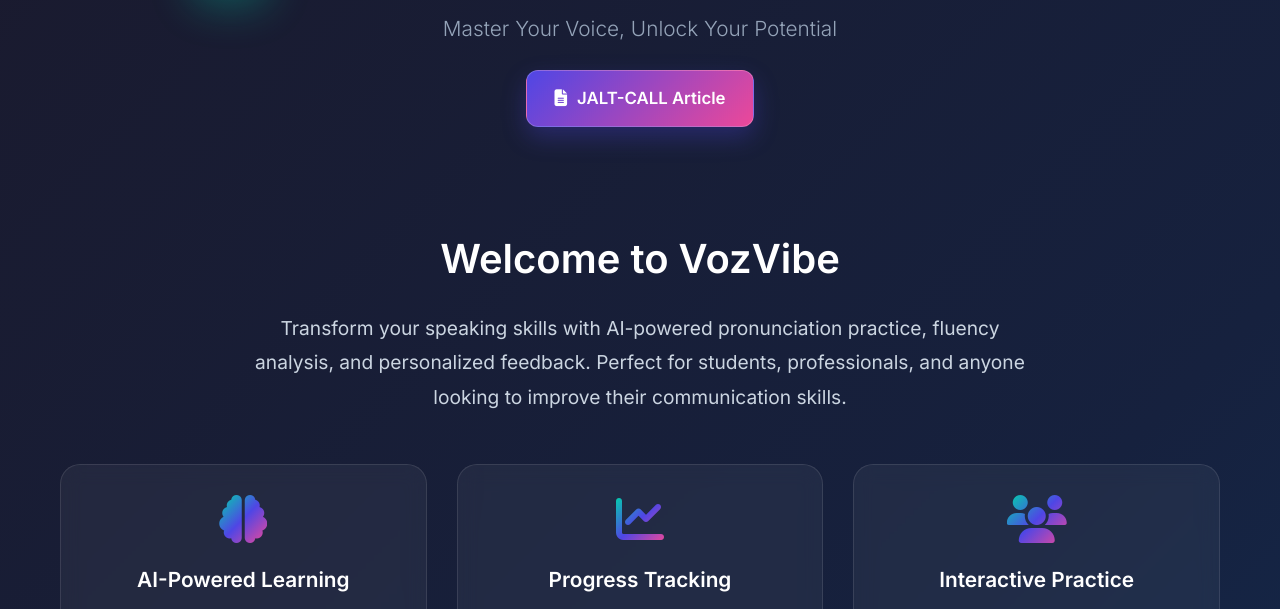
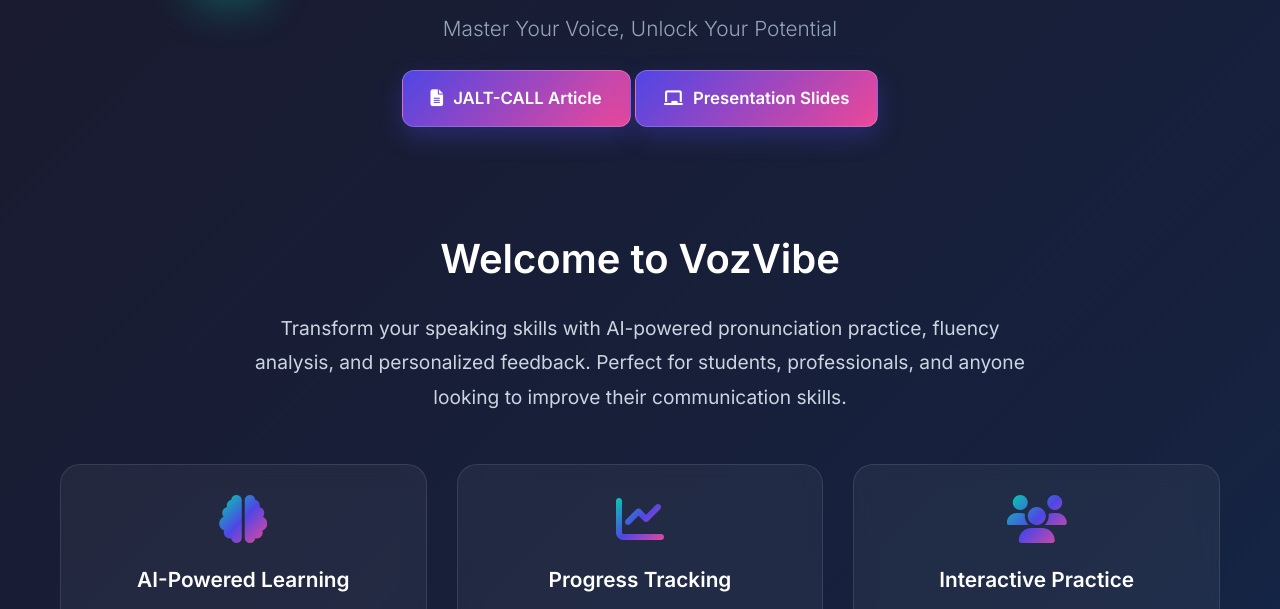
Before and after one commit to voicevibe2025/speaking-path-website, a plain HTML site: page index.html in a window 1280 px wide. Shown: the part 158-767 px from the top of the page. Drawn offline with Linux system fonts and the light colour scheme.

Commit message:
Add slide presentation

```diff
--- a/index.html
+++ b/index.html
@@ -22,6 +22,9 @@
             <div class="nav-buttons">
                 <a href="article.html" class="nav-button">
                     <i class="fas fa-file-alt"></i> JALT-CALL Article
+                </a>
+                <a href="../presentation/introduction_slides.html" class="nav-button" target="_blank" rel="noopener">
+                    <i class="fas fa-chalkboard"></i> Presentation Slides
                 </a>
             </div>
         </header>
```
